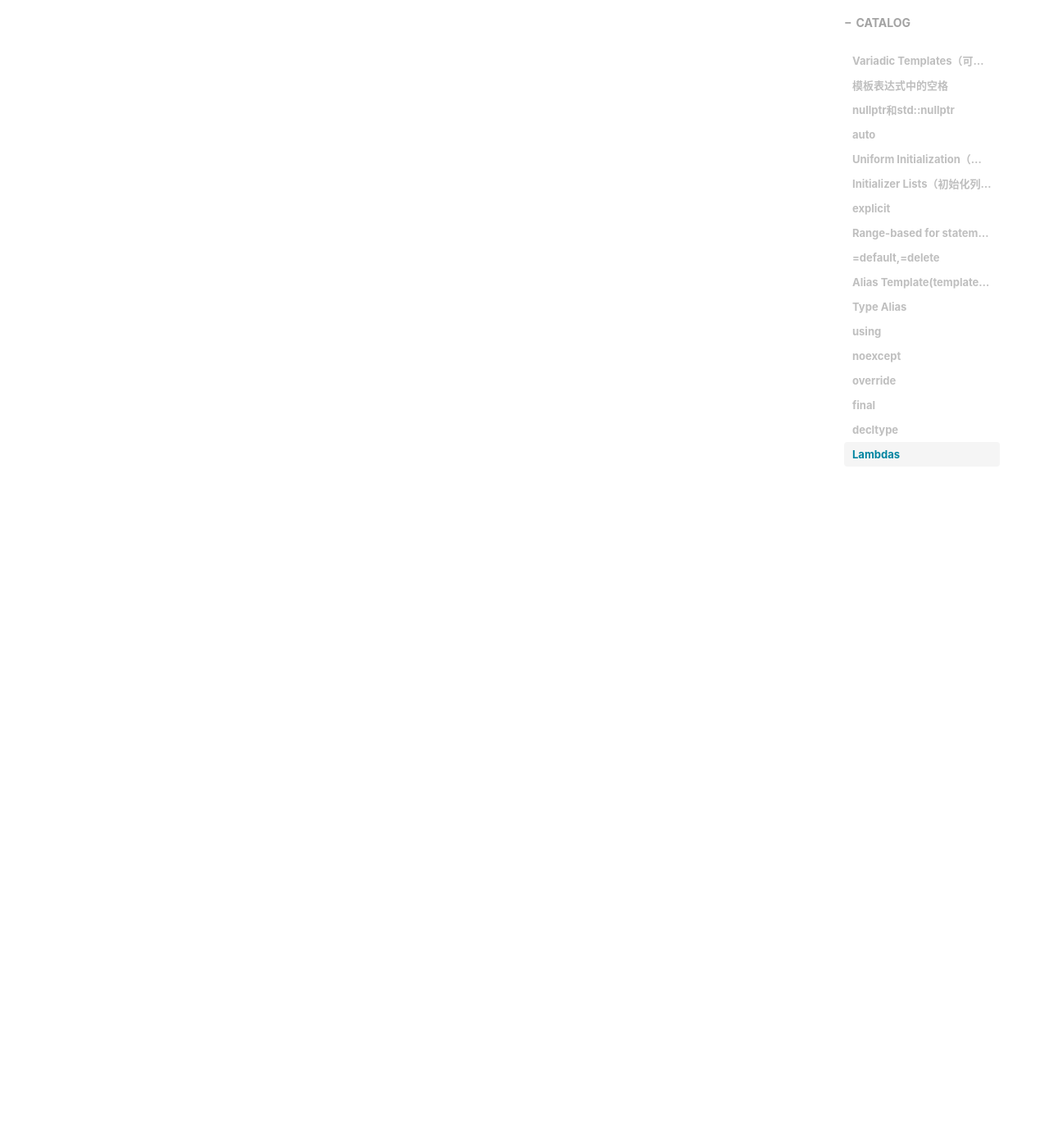
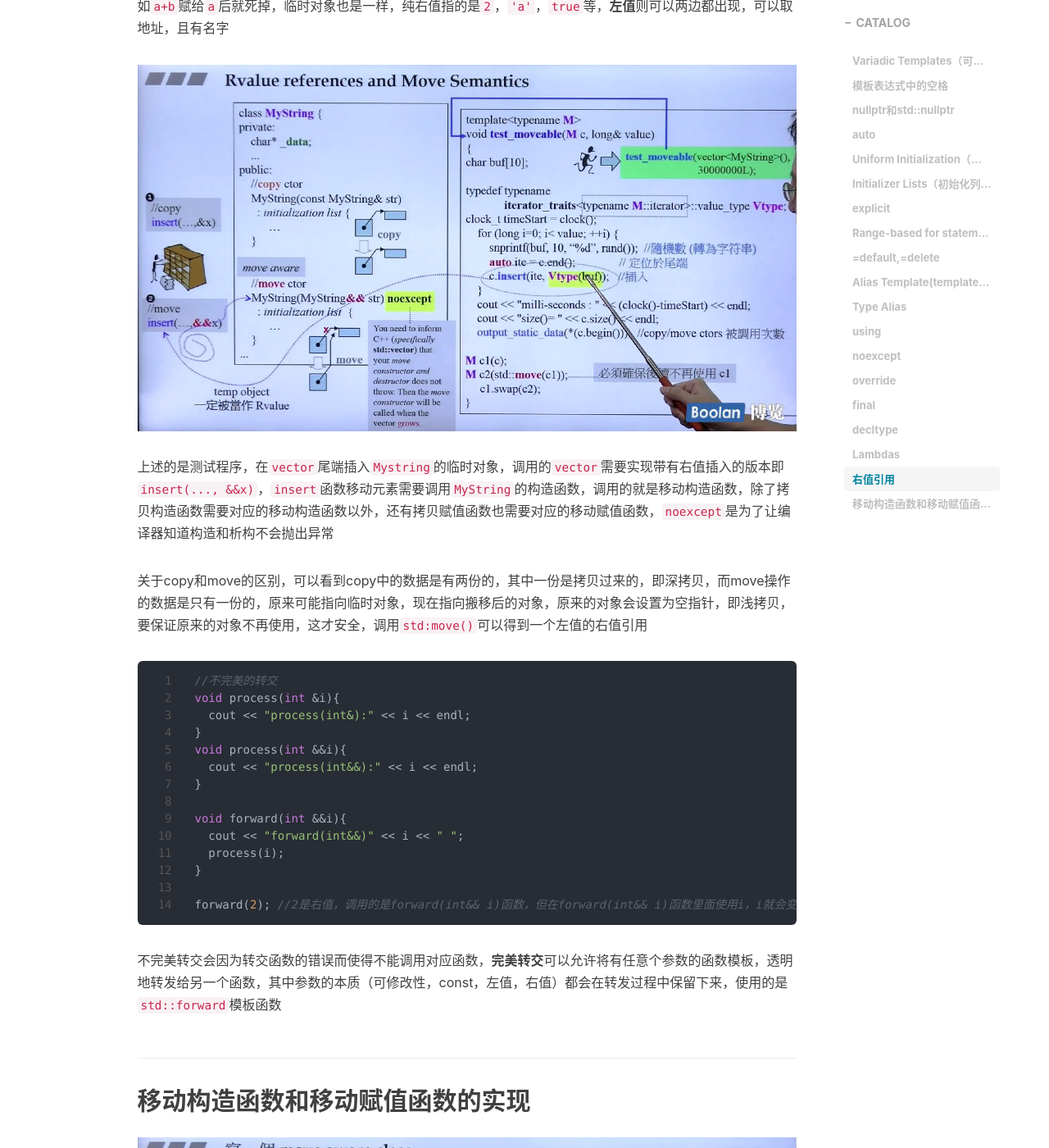
Before and after one commit to ma-nual/ma-nual.github.io, a Jekyll site: the page built from _posts/2021-2-16-C++11:14新特性.md, in a window 1280 px wide and 1400 px high, scrolled down 15191 px. Shown: the whole window at 82% size. Built offline with Jekyll 4.4.1, drawn with Linux system fonts in a browser that asks for light colours; nearby versions of some CDN libraries; comment, search, counter and statistics services are not loaded; some of the changed text lies outside the part shown.

Commit message:
new post

````diff
--- a/_posts/2021-2-16-C++11:14新特性.md
+++ b/_posts/2021-2-16-C++11:14新特性.md
@@ -497,3 +497,53 @@ cout << endl;
 ```
 
 lambda函数的使用方法，函数对象就是指重载了函数调用运算符的类，可以封装代码和数据来自定义标准库的行为，但需要写出函数对象需要写出整个类，其定义和使用的地方是分开的，而且它们不是`inline`的，效率会低一些（算法效率还是最重要的），而lambda函数要简短许多，功能一样很直观
+
+## 右值引用
+
+```c++
+int a = 9;
+int b = 4;
+
+a = b; //a是左值
+b = a; //b是左值
+a = a + b;
+
+//!a + b = 42 //a + b是右值
+```
+
+**右值引用**是为了减少不必要的拷贝使能完美转交而引入的新的引用类型，当右边的赋值类型是一个右值，左边的对象可以从右边的对象中偷取资源而不是重新分配拷贝，这个偷取的过程叫做移动语义
+
+`a+b`和临时对象就是右值，**右值**只能出现在右边，不能取地址，且没有名字，右值由将亡值和纯右值组成，将亡值如`a+b`赋给`a`后就死掉，临时对象也是一样，纯右值指的是`2`，`'a'`，`true`等，**左值**则可以两边都出现，可以取地址，且有名字
+
+![右值引用](/img/img-post/右值引用.png)
+
+上述的是测试程序，在`vector`尾端插入`Mystring`的临时对象，调用的`vector`需要实现带有右值插入的版本即`insert(..., &&x)`，`insert`函数移动元素需要调用`MyString`的构造函数，调用的就是移动构造函数，除了拷贝构造函数需要对应的移动构造函数以外，还有拷贝赋值函数也需要对应的移动赋值函数，`noexcept`是为了让编译器知道构造和析构不会抛出异常
+
+关于copy和move的区别，可以看到copy中的数据是有两份的，其中一份是拷贝过来的，即深拷贝，而move操作的数据是只有一份的，原来可能指向临时对象，现在指向搬移后的对象，原来的对象会设置为空指针，即浅拷贝，要保证原来的对象不再使用，这才安全，调用`std:move()`可以得到一个左值的右值引用
+
+```c++
+//不完美的转交
+void process(int &i){
+  cout << "process(int&):" << i << endl;
+}
+void process(int &&i){
+  cout << "process(int&&):" << i << endl;
+}
+
+void forward(int &&i){
+  cout << "forward(int&&)" << i << " ";
+  process(i);
+}
+
+forward(2); //2是右值，调用的是forward(int&& i)函数，但在forward(int&& i)函数里面使用i，i就会变为左值，从而调用process(int& i)函数，引发错误
+```
+
+不完美转交会因为转交函数的错误而使得不能调用对应函数，**完美转交**可以允许将有任意个参数的函数模板，透明地转发给另一个函数，其中参数的本质（可修改性，const，左值，右值）都会在转发过程中保留下来，使用的是`std::forward`模板函数
+
+## 移动构造函数和移动赋值函数的实现
+
+![移动构造函数和移动赋值函数1](/img/img-post/移动构造函数和移动赋值函数1.png)
+
+![移动构造函数和移动赋值函数2](/img/img-post/移动构造函数和移动赋值函数2.png)
+
+以上是带有移动构造函数和移动赋值函数的`Mystring`实现，拷贝构造函数和拷贝赋值函数需要分配新的空间，调用`memcpy`函数进行拷贝，移动构造函数和移动赋值函数本质上都是浅拷贝，对指针和长度直接赋值，在完成以后要把原来对象与资源的联系切断，即将内部长度设为0，指针置为NULL，如果不将指针置为NULL，在函数结束之时会调用析构函数释放指针，而此时两个指针指向一个区域，移动之后的指针也会受到影响，所以要把指针置为NULL，而在析构函数中，释放资源之前要先判断指针是否为NULL，当指针为NULL时，不进行`delete`操作
````
Also changed, not shown: _posts/2021-1-10-进程与线程*.md (+1 -1 lines), _posts/2021-2-21-extern.md (added, +113 -0 lines), img/img-post/右值引用.png (added), img/img-post/移动构造函数和移动赋值函数1.png (added), img/img-post/移动构造函数和移动赋值函数2.png (added).
